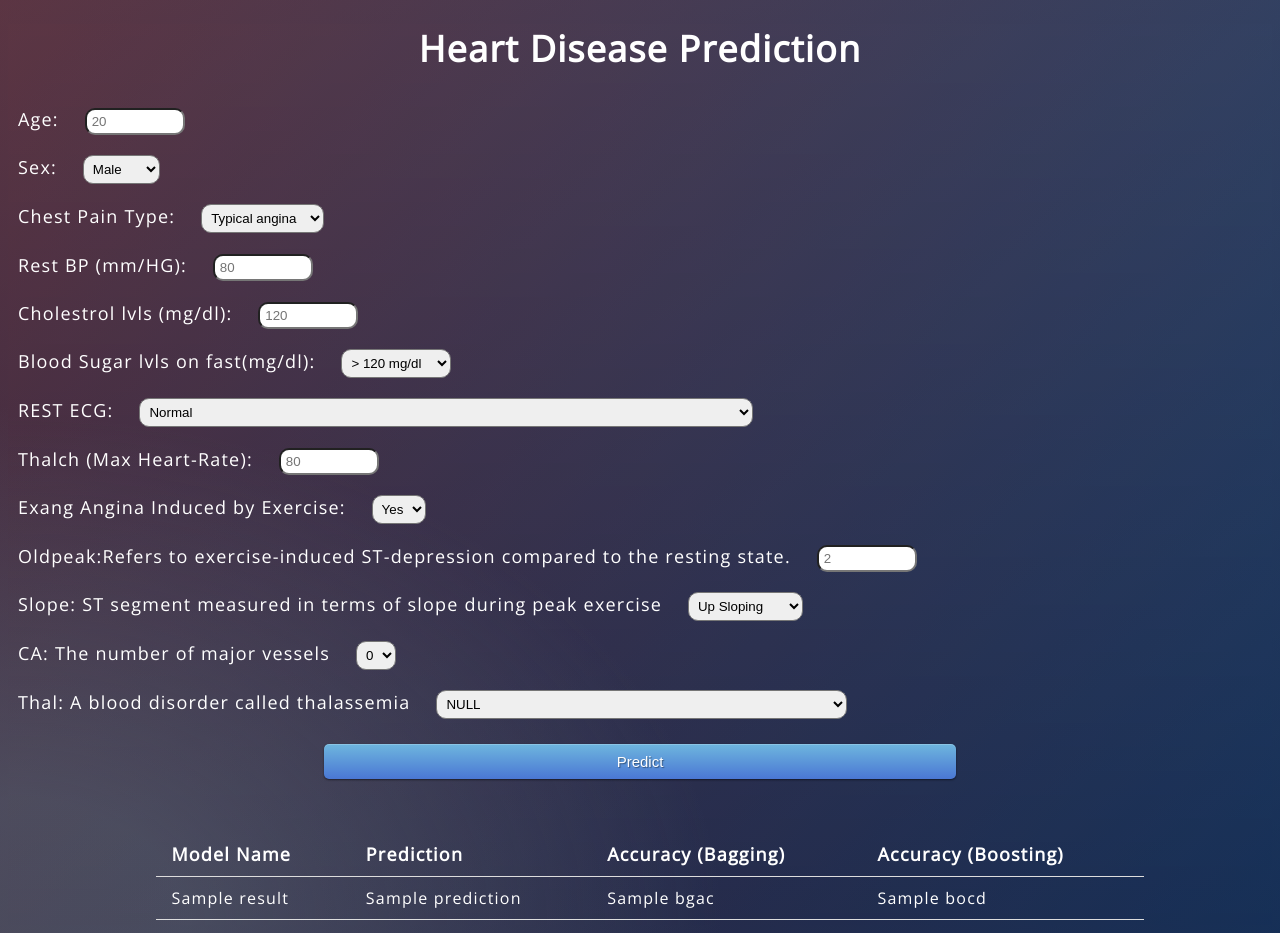
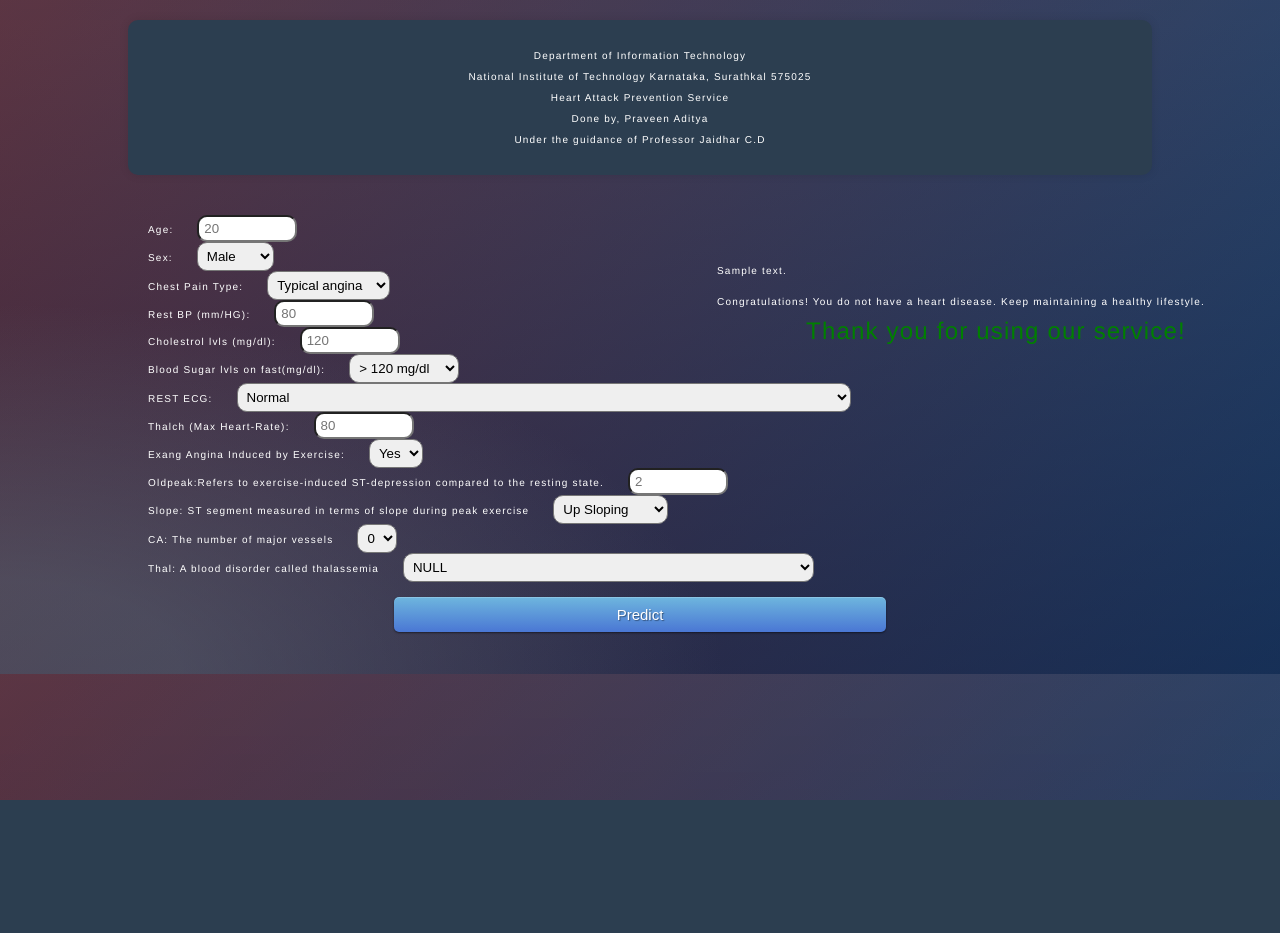
Before and after one commit to PraveenBen10/Project-ML, a Flask app: template templates/index.html in a window 1280 px wide. After the commit the page ends 800 px from the top, so only its background shows below. Run offline with Flask 2, Linux system fonts and the light colour scheme; the template is opened without the code that fills it: most values are stand-ins (such as "Sample title", 1, 10 or a date in 2020); parts of the project's set-up code (start-up, migrations or seed data) failed here and were passed over.

Commit message:
Update index.html

```diff
--- a/templates/index.html
+++ b/templates/index.html
@@ -1,6 +1,5 @@
 <!DOCTYPE html>
-<html >
-<!--From https://codepen.io/frytyler/pen/EGdtg-->
+<html>
 <head>
   <meta charset="UTF-8">
   <title>ML API</title>
@@ -9,34 +8,92 @@
   <link href='https://fonts.googleapis.com/css?family=Hind:300' rel='stylesheet' type='text/css'>
   <link href='https://fonts.googleapis.com/css?family=Open+Sans+Condensed:300' rel='stylesheet' type='text/css'>
   <link rel="stylesheet" href="{{ url_for('static', filename='css/style.css') }}">
+  <style>
+    body {
+  background-color: #3498db; /* A shade of blue */
+  color: white; /* Text color */
+  font-family: 'Arimo', sans-serif; /* Font family for text */
+  margin: 0; /* Remove default margin */
+  font-size: 10px;
+}
 
-<style>
-  .login  {
-    /* background-color: blue; */
+.header-box {
+  background-color: #2c3e50; /* A darker shade for the header box */
+  padding: 20px;
+  text-align: center;
+  max-width: 80%;
+  margin: 20px auto;
+  border-radius: 10px;
+  box-shadow: 0 0 10px rgba(0, 0, 0, 0.1);
+}
+
+    h1 {
+      text-align: center;
+    }
+
+    .login {
       text-align: left;
+      padding: 20px; /* Add padding for content */
+      margin: 0 auto;
+      max-width: 80%;
     }
-  .btn {
-    border: 10px;
-  }
-  .input-group {
-    padding: 10px;
-  }
+
+    /* Add your existing styles here */
+
     .input {
-    border-radius:10px;
+      text-align: left;
+      border-radius: 10px;
       padding: 5px;
       margin-left: 20px;
     }
 
+    .btn {
+      border: 10px;
+    }
+
+    .thank-you {
+      text-align: center;
+      font-size: 24px;
+      color: green;
+      margin-top: 20px;
+    }
+    .input-group {
+      text-align: left; /* Align input elements to the left */
+    }
+
+    table {
+      margin: 0 auto;
+      border-collapse: collapse;
+      width: 80%;
+    }
+
+    th, td {
+      padding: 10px 15px;
+      text-align: left;
+      border-bottom: 1px solid #ddd;
+    }
+
+    th {
+      font-size: 18px;
+    }
+
+    td {
+      font-size: 16px;
+    }
   </style>
 </head>
-
 <body>
-  <h1>Heart Disease Prediction</h1>
- <div class="login">
+  <div class="header-box">
+    <p>Department of Information Technology</p>
+    <p>National Institute of Technology Karnataka, Surathkal 575025</p>
+    <p>Heart Attack Prevention Service</p>
+    <p>Done by, Praveen Aditya</p>
+    <p>Under the guidance of Professor Jaidhar C.D</p>
+  </div>
 
 
-     <!-- Main Input For Receiving Query to our ML -->
-    <form action="{{ url_for('predict')}}"method="post">
+  <div class="login">
+    <form action="{{ url_for('predict')}}" method="post">
       <div class="input-group">
         <label for="age">Age:</label>
         <input class="input" type="number" id="age" name="age" min="1" max="120" placeholder="20" required style="background-color: white; height: 27px; width: 100px;">
@@ -143,59 +200,32 @@
       <button type="submit" class="btn btn-primary btn-block btn-large" style="width: 50%; margin-left: 25%;margin-top: 15px;">Predict</button>
       <br>
       <br>
-      <div class="input" style="text-align: center;">
-        <style>
-          table {
-            margin: 0 auto;
-            border-collapse: collapse;
-            width: 80%; /* Adjust the width as per your preference */
-          }
-
-          th, td {
-            padding: 10px 15px;
-            text-align: left;
-            border-bottom: 1px solid #ddd;
-          }
-
-          th {
-            /* background-color: #f2f2f2; */
-            font-size: 18px;
-          }
-
-          td {
-            font-size: 16px;
-          }
-        </style>
-
-        <table>
-          <thead>
-            <tr>
-              <th>Model Name</th>
-              <th>Prediction</th>
-              <th>Accuracy (Bagging)</th>
-              <th>Accuracy (Boosting)</th>
-            </tr>
-          </thead>
-          <tbody>
-            {% for result in results %}
-              <tr>
-                <td>{{ result['Model Name'] }}</td>
-                <td>{{ result['Prediction'] }}</td>
-                <td>{{ result['BGAC'] }}</td>
-                <td>{{ result['BOCD'] }}</td>
-              </tr>
-            {% endfor %}
-          </tbody>
-        </table>
-
+      <div class="input" style="position: absolute; top: 0; right: 0; margin-top: 250px;">
+        {% if prediction_message %}
+        <p>{{ prediction_message }}</p>
+        <div style="float: right; margin-right: 70px;">
+            {% if majority_prediction == 'YES' %}
+            <p>You are prone to having a heart disease. Please consult a doctor for expert advice.</p>
+            <p>Here are some useful documents for reference:</p>
+            <ul>
+                <li><a href="#">Document 1</a></li>
+                <li><a href="#">Document 2</a></li>
+                <li><a href="#">Document 3</a></li>
+            </ul>
+            {% else %}
+            <p>Congratulations! You do not have a heart disease. Keep maintaining a healthy lifestyle.</p>
+            {% endif %}
         </div>
-
-    </form>
+        <div class="thank-you">
+            <p>Thank you for using our service!</p>
+        </div>
+        {% endif %}
+    </div>
 
 
 
+
+    </form>
   </div>
-
-
 </body>
 </html>
```
Lines whose indentation alone changed are shown as unchanged.
